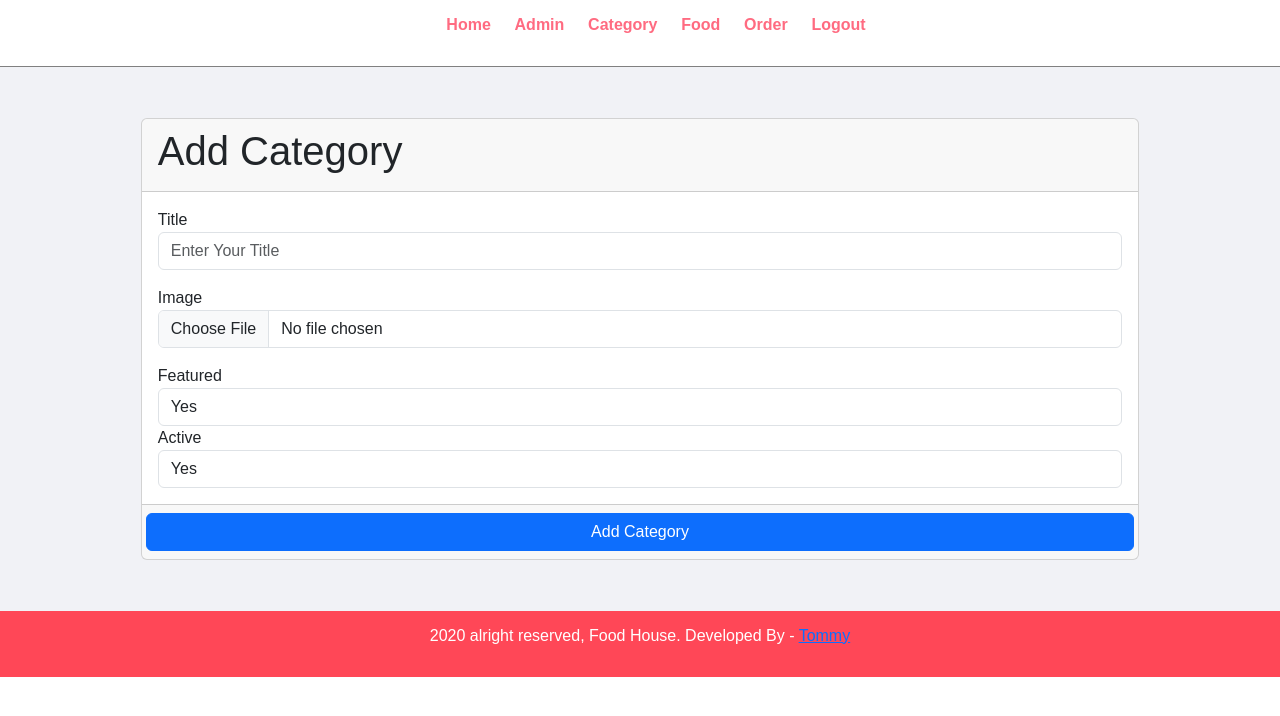
After one commit to ThawHtooZin/res_project, a PHP site: page /admin/add-category.php in a window 1280 px wide. The commit adds this page. Shown: the top 716 px of the page. Run offline with PHP 8.4, Linux system fonts and the light colour scheme; the visitor is signed in with stand-in values (Sample User, id 1).

Commit message:
finished video5

```diff
--- /dev/null
+++ b/admin/add-category.php
@@ -0,0 +1,83 @@
+<?php
+include 'partials/menu.php';
+require 'config/userauth.php';
+?>
+<?php
+if($_POST){
+  if(empty($_POST['title'])|| empty($_FILES['image']['name'])){
+    if(empty($_POST['title'])){
+      $titleerror = "The Title field is required";
+    }
+    if(empty($_POST['image']['name'])){
+      $imageerror = "The Image field is required";
+    }
+  }else{
+
+    $file = 'image/'. ($_FILES['image']['name']);
+    $imageType = pathinfo($file, PATHINFO_EXTENSION);
+
+    if($imageType != 'jpg' && $imageType != 'jpeg' && $imageType != 'png'){
+      echo "<script>alert('Image should be jpg, jpeg, png');</script>";
+    }else{
+      $title = $_POST['title'];
+      $featured = $_POST['featured'];
+      $active = $_POST['active'];
+      $image = $_FILES['image']['name'];
+      move_uploaded_file($_FILES['image']['tmp_name'], $file);
+      $stmt = $pdo->prepare("INSERT INTO tbl_category(title, image_name, featured, active) VALUES('$title', '$image', '$featured', '$active')");
+      $stmt->execute();
+
+      if($stmt){
+        echo "<script>alert('Category added successfully')</script>";
+        header('location:manage-category.php');
+        $_SESSION['add'] = "Category Has Been Added Successfully";
+      }else{
+        echo "<script>alert('Category adding had an error')</script>";
+      }
+    }
+  }
+}
+?>
+    <div class="main-content">
+      <div class="wrapper">
+
+        <div class="card">
+          <div class="card-header">
+            <h1>Add Category</h1>
+          </div>
+          <form action="add-category.php" method="post" autocomplete="off" enctype="multipart/form-data">
+            <input type="hidden" name="_token" value="<?php echo $_SESSION['_token']; ?>">
+          <div class="card-body">
+            <label>Title</label>
+            <input type="text" name="title" class="form-control" placeholder="Enter Your Title" required>
+            <p class="text-danger"><?php if(!empty($titleerror)){echo $titleerror;} ?></p>
+            <label>Image</label>
+            <input type="file" name="image" class="form-control" required>
+            <p class="text-danger"><?php if(!empty($imageerror)){echo $imageerror;} ?></p>
+            <label>Featured</label>
+            <select class="form-control" name="featured">
+              <option value="yes">Yes</option>
+              <option value="no">No</option>
+            </select>
+            <label>Active</label>
+            <select class="form-control" name="active">
+              <option value="yes">Yes</option>
+              <option value="no">No</option>
+            </select>
+          </div>
+          <div class="card-footer">
+            <div class="row">
+              <button type="submit" class="btn btn-primary">Add Category</button>
+            </div>
+          </div>
+        </form>
+        </div>
+
+
+        </div>
+      </div>
+    </div>
+
+    <?php
+    include 'partials/footer.php';
+    ?>
--- a/admin/manage-admin.php
+++ b/admin/manage-admin.php
@@ -1,5 +1,5 @@
 <?php
-include 'partials/enu.php';
+include 'partials/menu.php';
 require 'config/userauth.php';
 ?>
     <div class="main-content">
```
Also changed, not shown: admin/manage-category.php (+54 -25 lines), admin/image/photo-1478760329108-5c3ed9d495a0.jpg (added).
